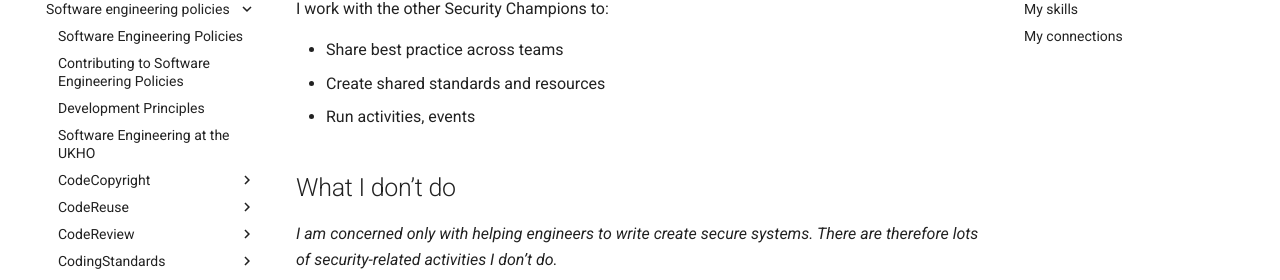
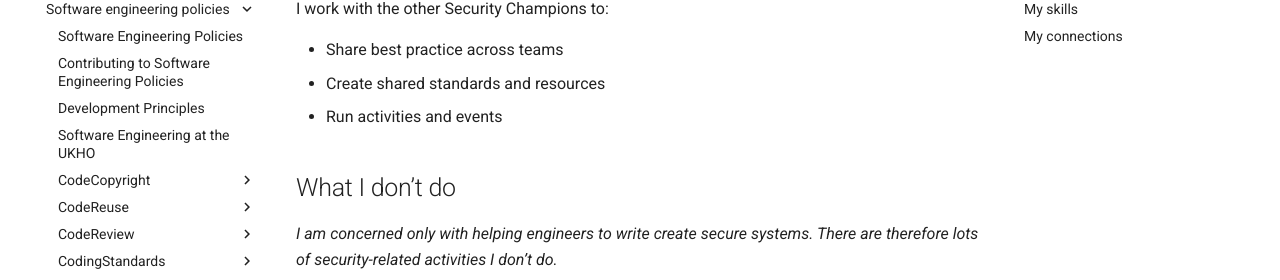
Before and after one commit to UKHO/docs, an MkDocs documentation site: the page built from docs/software-engineering-policies/SecureDevelopment/SecurityChampion.md, in a window 1280 px wide and 900 px high, scrolled down 450 px. Shown: the part 153-433 px from the top of the window. Built offline with MkDocs 1.6.1 and Material for MkDocs 9.7.7, drawn with Linux system fonts in a browser that asks for light colours.

Commit message:
Update docs/software-engineering-policies/SecureDevelopment/SecurityChampion.md
Co-authored-by: gregzealley <47225721+gregzealley@users.noreply.github.com>

```diff
--- a/docs/software-engineering-policies/SecureDevelopment/SecurityChampion.md
+++ b/docs/software-engineering-policies/SecureDevelopment/SecurityChampion.md
@@ -20,7 +20,7 @@ I work with the other Security Champions to:
 
 * Share best practice across teams
 * Create shared standards and resources
-* Run activities, events
+* Run activities and events
 
 ## What I don’t do
 
```
